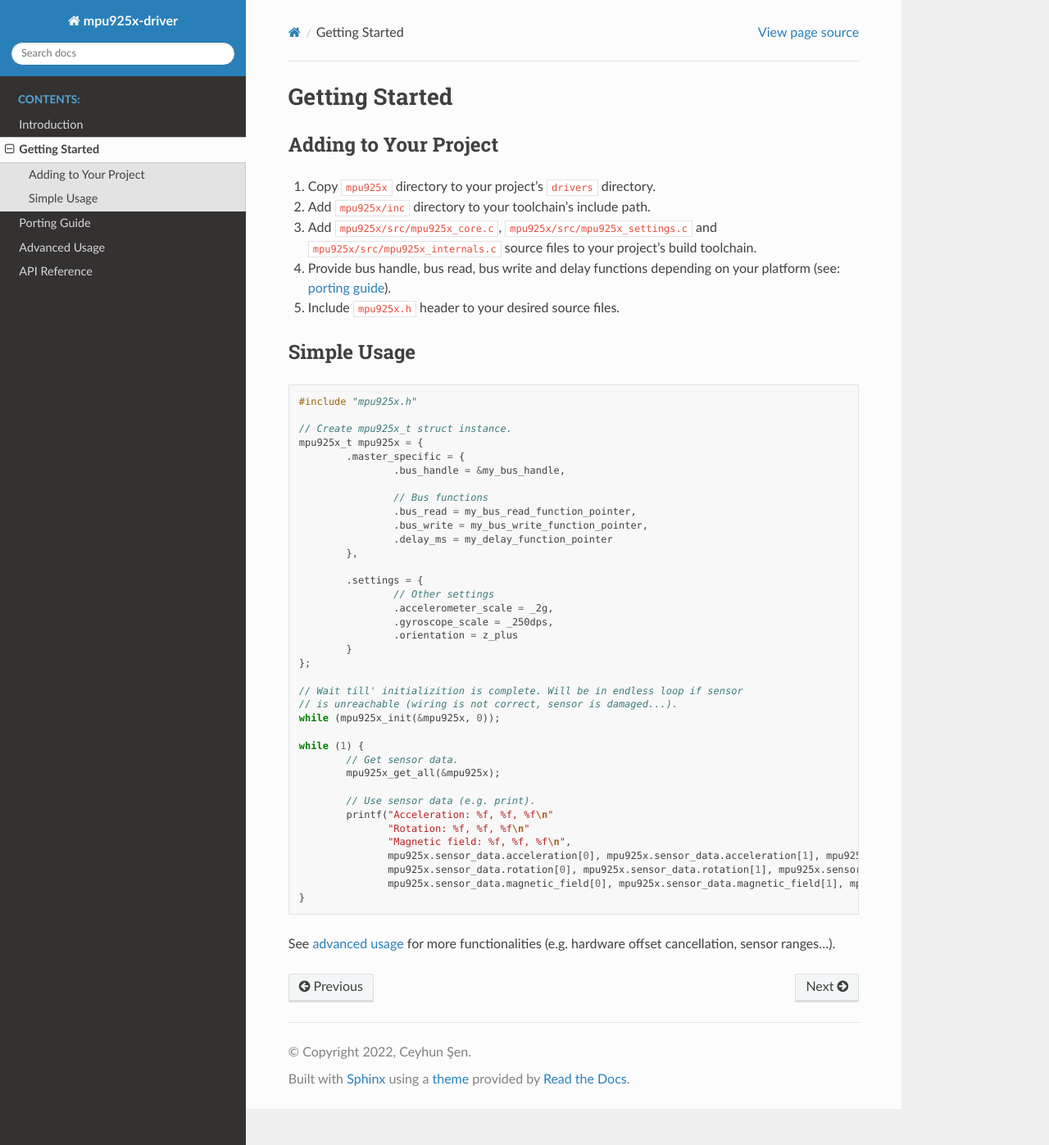
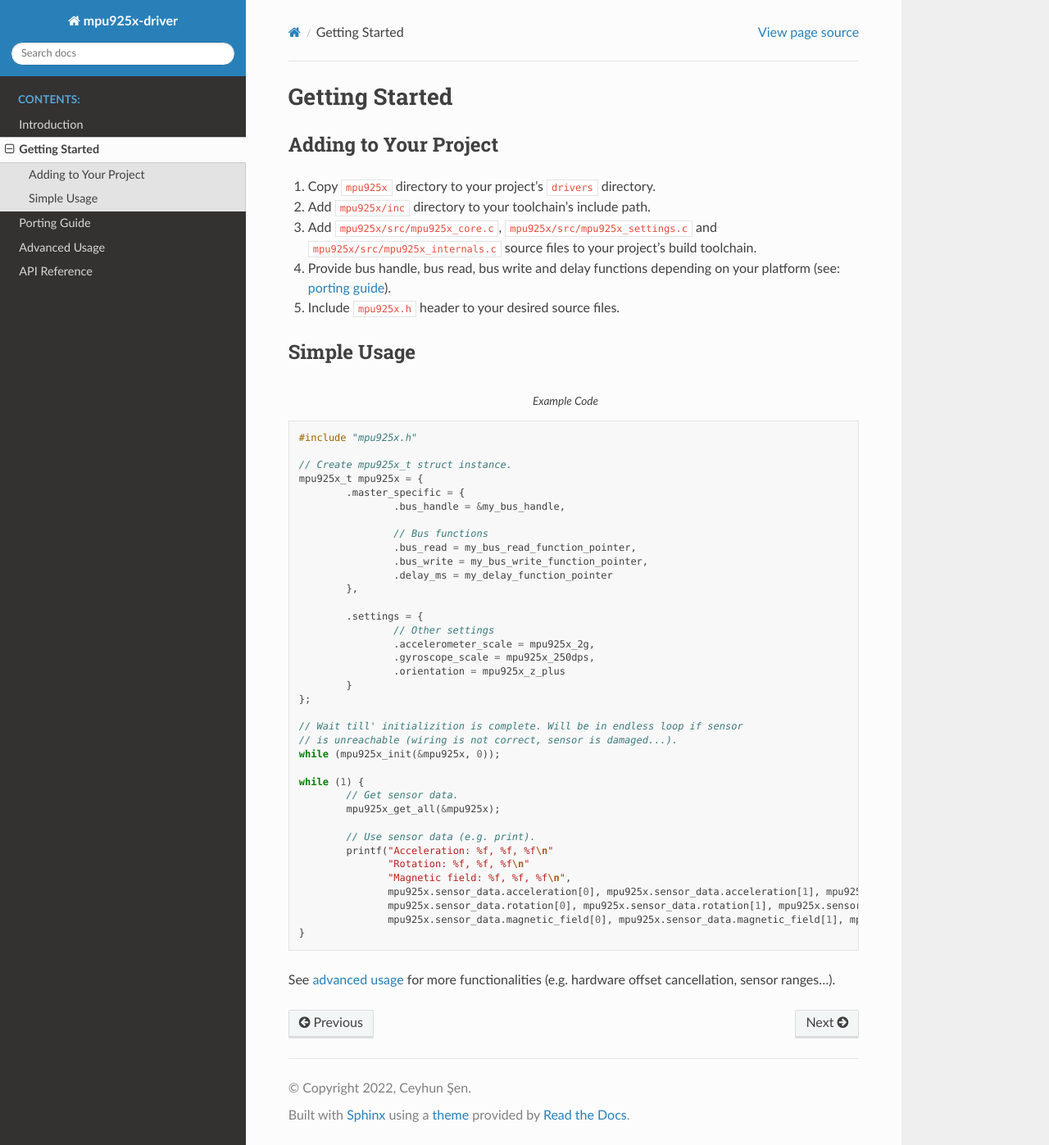
Before and after one commit to ceyhunsen/mpu925x-driver, a Sphinx documentation site: the page built from docs/source/getting-started/index.rst, in a window 1280 px wide and 1397 px high. Shown: the whole window at 82% size. Built offline with Sphinx 7.4.7 and the Read the Docs theme 2.0.0, drawn with Linux system fonts in a browser that asks for light colours.

Commit message:
docs updated for new namings

```diff
--- a/docs/source/getting-started/index.rst
+++ b/docs/source/getting-started/index.rst
@@ -16,6 +16,7 @@ Simple Usage
 ^^^^^^^^^^^^
 
 .. code-block:: c
+	:caption: Example Code
 
 	#include "mpu925x.h"
 
@@ -32,9 +33,9 @@ Simple Usage
 
 		.settings = {
 			// Other settings
-			.accelerometer_scale = _2g,
-			.gyroscope_scale = _250dps,
-			.orientation = z_plus
+			.accelerometer_scale = mpu925x_2g,
+			.gyroscope_scale = mpu925x_250dps,
+			.orientation = mpu925x_z_plus
 		}
 	};
 
```
Also changed, not shown: docs/source/advanced-usage/accelerometer.rst (+3 -4 lines), docs/source/index.rst (+9 -9 lines), 1 other file.
